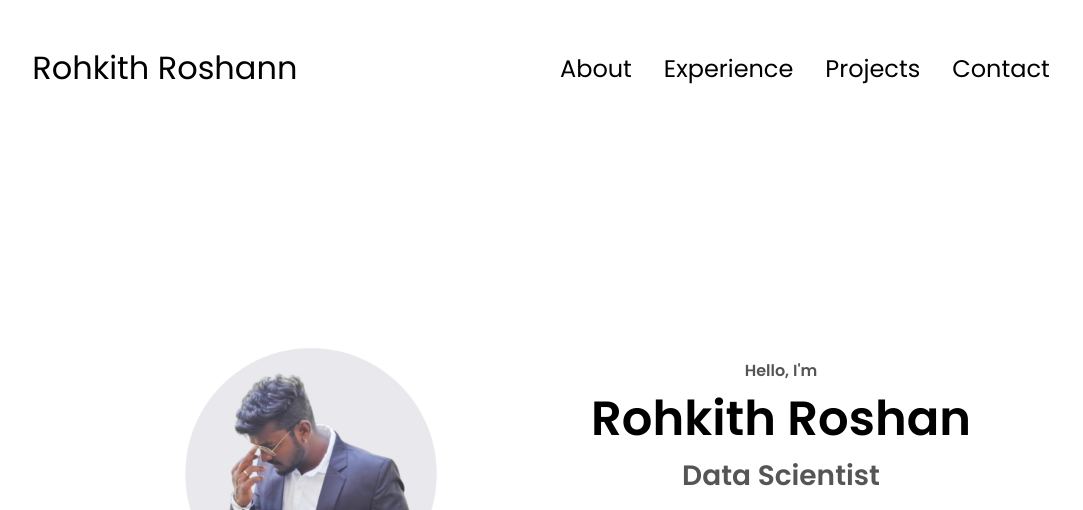
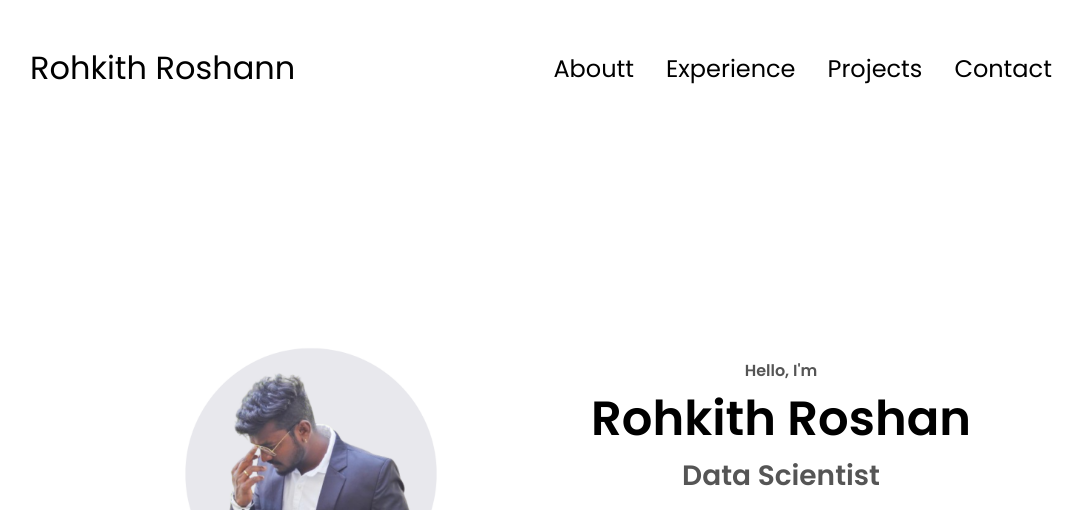
Before and after one commit to RohkithRoshan330/Portfoliyo, a plain HTML site: page index.html in a window 1280 px wide. Shown: the top 510 px of the page, without its empty margins (99-1182 px from the left). Drawn offline with Linux system fonts and the light colour scheme.

Commit message:
Update index.html

```diff
--- a/index.html
+++ b/index.html
@@ -13,7 +13,7 @@
       <div class="logo">Rohkith Roshann</div>
       <div>
         <ul class="nav-links">
-          <li><a href="#about">About</a></li>
+          <li><a href="#about">Aboutt</a></li>
           <li><a href="#experience">Experience</a></li>
           <li><a href="#projects">Projects</a></li>
           <li><a href="#contact">Contact</a></li>
```
